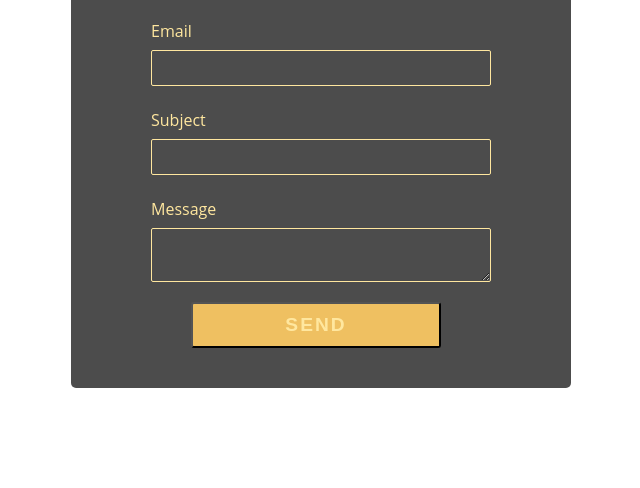
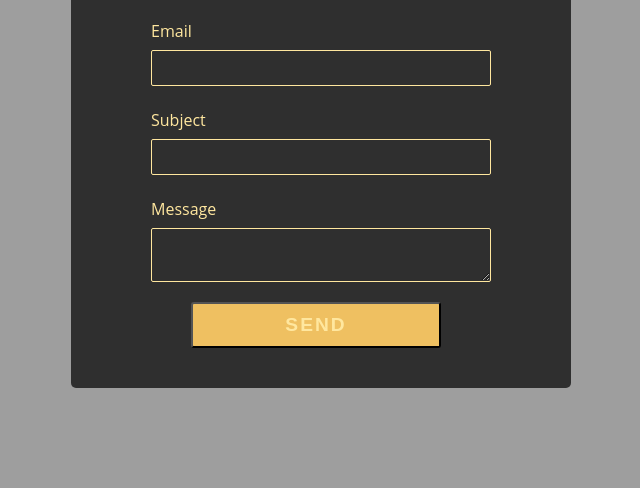
Before and after one commit to latifov/transparent-contact-us, a plain HTML site: page index.html in a window 1280 px wide. Shown: the part 312-800 px from the top of the page, without its empty margins (319-959 px from the left). Drawn offline with Linux system fonts and the light colour scheme; the site is published under a folder, as on GitHub Pages, so addresses that start at the root find nothing.

Commit message:
Update style.css

```diff
--- a/css/style.css
+++ b/css/style.css
@@ -9,7 +9,7 @@
 
 body {
   font-family: 'Open Sans', sans-serif;
-  background: url("/img/bj.jpg") no-repeat top center;
+  background: url("../img/bj.jpg") no-repeat top center;
   width: 100%;
   height: 100vh;
   background-size: cover;
```
